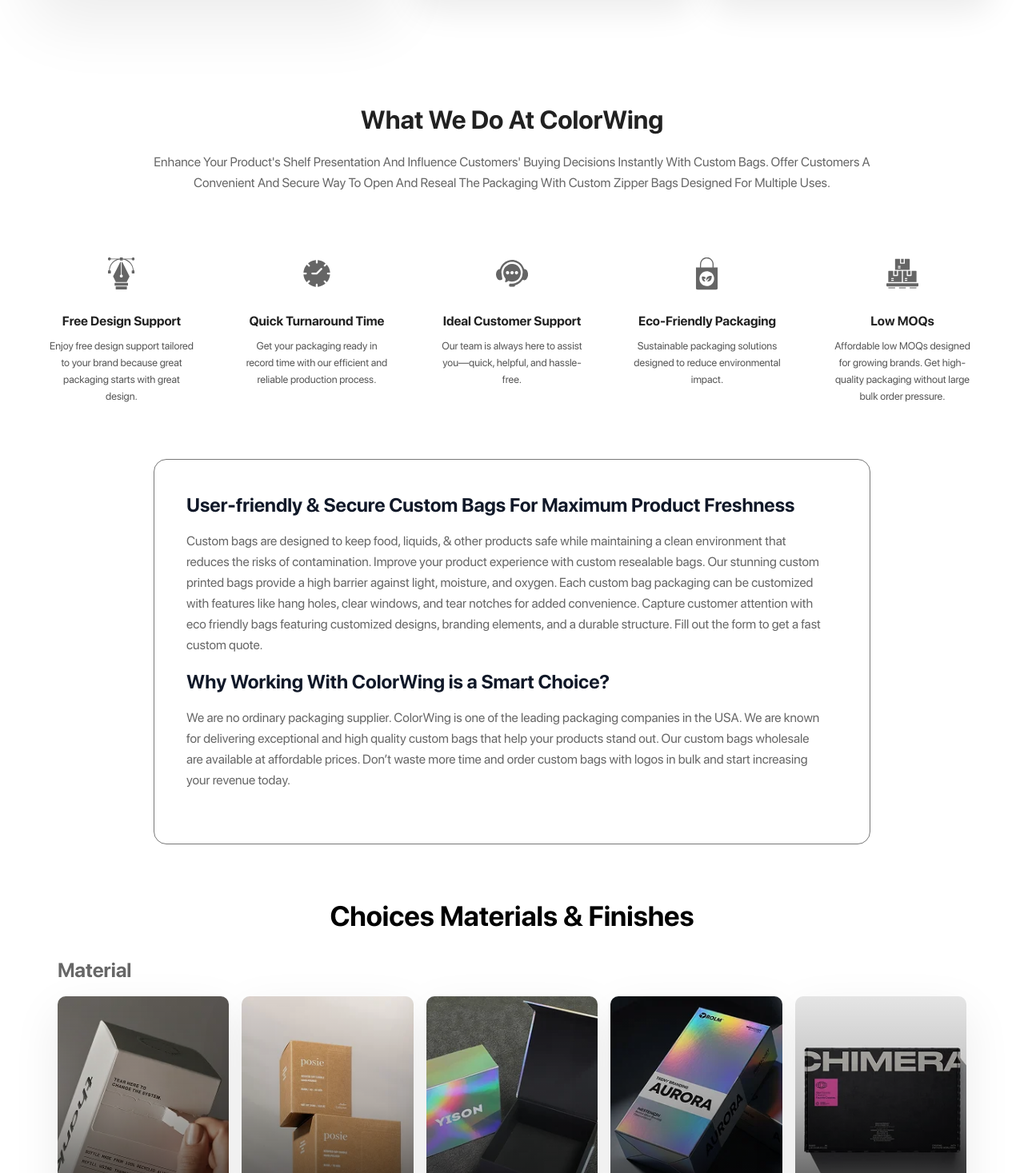
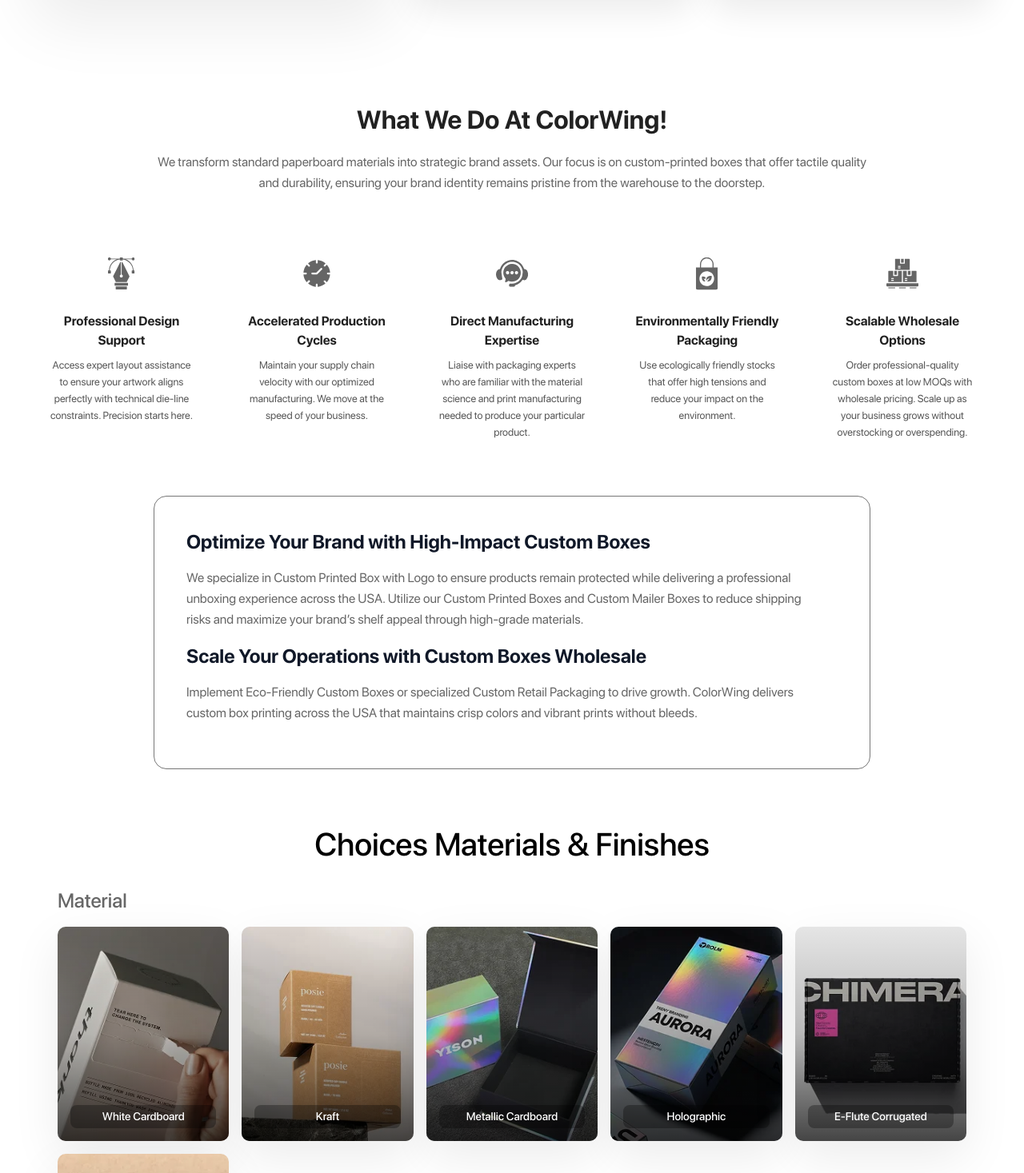
Before and after one commit to biztekdev/boxes-campaign-colorwing, a Next.js app: page / in a window 1280 px wide. Shown: the part 1763-3230 px from the top of the page at 80% size. Built offline with nearby package versions, Linux system fonts and the light colour scheme; no server answers.

Commit message:
khowledge

```diff
--- a/app/layout.tsx
+++ b/app/layout.tsx
@@ -6,7 +6,7 @@ import "./globals.css";
 const GA_MEASUREMENT_ID = "G-YQ75TB34L6";
 
 export const metadata: Metadata = {
-  title: "Create Next App",
+  title: "Custom Boxes – Premium Packaging Solutions | ColorWing – Wholesale Custom Boxes",
   description: "Generated by create next app",
 };
 
--- a/components/campaign/customBags/contentSection/index.jsx
+++ b/components/campaign/customBags/contentSection/index.jsx
@@ -5,7 +5,7 @@ const ContentSection = ({ data }) => {
     <section className="w-full bg-white  px-4  sm:px-5  md:px-6 ">
       <div className="max-w-4xl mx-auto">
         <div className="w-full bg-white border border-[#777777] rounded-2xl sm:rounded-2xl p-4 sm:p-6 md:p-8 lg:p-10">
-          <div className="h-[350px] xs:h-[400px] sm:h-[450px] md:h-[500px] lg:h-[400px] scrollbar-hide overflow-y-auto pr-2 sm:pr-3 md:pr-4">
+          <div className="h-[350px] xs:h-[400px] sm:h-[450px] md:h-[500px] lg:h-auto scrollbar-hide overflow-y-auto pr-2 sm:pr-3 md:pr-4">
             {data?.map((section, idx) => (
               <div className="mb-4 " key={idx}>
                 <h2 className="text-base sm:text-lg md:text-xl lg:text-2xl font-semibold text-gray-900 mb-3 sm:mb-4 leading-snug">
--- a/components/campaign/customBags/faqs/index.jsx
+++ b/components/campaign/customBags/faqs/index.jsx
@@ -27,7 +27,7 @@ const FaqSection = ({data}) => {
                   {faq.question}
                 </span>
                 <svg
-                  className={`w-5 h-5 sm:w-6 sm:h-6 text-black flex-shrink-0 transition-transform duration-300 ${
+                  className={`w-5 h-5 sm:w-6 sm:h-6 cursor-pointer text-black flex-shrink-0 transition-transform duration-300 ${
                     openIndex === index ? 'rotate-180' : ''
                   }`}
                   fill="none"
--- a/components/campaign/customBags/finishes/index.jsx
+++ b/components/campaign/customBags/finishes/index.jsx
@@ -6,7 +6,7 @@ const Finishes = ({data}) => {
     <section className="w-full bg-white py-6 px-4 sm:py-8 sm:px-5 md:py-10 md:px-6 lg:py-14 lg:px-8 xl:py-16">
 
       <div className="mx-auto  px-4 lg:px-10 2xl:px-20">
-        <p className="text-lg sm:text-xl md:text-2xl lg:text-[25px] font-semibold text-[#676767] mb-4 sm:mb-5 md:mb-6 lg:mb-4 ">
+        <p className="text-lg sm:text-xl md:text-2xl lg:text-[25px] font-medium text-[#676767] mb-4 sm:mb-5 md:mb-6 lg:mb-4 ">
           Finishes
         </p>
 
--- a/components/campaign/customBags/materials/index.jsx
+++ b/components/campaign/customBags/materials/index.jsx
@@ -5,10 +5,10 @@ const Materials = ({data}) => {
   return (
     <section className="w-full bg-white py-6 px-4 sm:py-8 sm:px-5 md:py-10 md:px-6 lg:py-14 lg:px-8 xl:py-16">
       <h2 className='text-center mb-6 md:mb-6 text-[25px] md:text-[30px] xl:text-[35px] 2xl:text-[40px] font-medium'>
-          <span className='font-bold text-black'>Choices Materials & Finishes</span>
+          <span className='font-medium text-black text-[40px]'>Choices Materials & Finishes</span>
         </h2>
       <div className="mx-auto  px-4 lg:px-10 2xl:px-20">
-        <p className="text-lg sm:text-xl md:text-2xl lg:text-[25px] font-semibold text-[#676767] mb-4 sm:mb-5 md:mb-6 lg:mb-4 ">
+        <p className="text-lg sm:text-xl md:text-2xl lg:text-[25px] font-medium text-[#676767] mb-4 sm:mb-5 md:mb-6 lg:mb-4 ">
           Material
         </p>
 
--- a/data/campaignData/customBagsData.js
+++ b/data/campaignData/customBagsData.js
@@ -54,92 +54,87 @@ export const customBagsData = {
       },
     ],
     callSection: {
-      heading: "What We Do At ColorWing",
+      heading: "What We Do At ColorWing!",
       subheading:
-        "Enhance Your Product's Shelf Presentation And Influence Customers' Buying Decisions Instantly With Custom Bags. Offer Customers A Convenient And Secure Way To Open And Reseal The Packaging With Custom Zipper Bags Designed For Multiple Uses.",
+        "We transform standard paperboard materials into strategic brand assets. Our focus is on custom-printed boxes that offer tactile quality and durability, ensuring your brand identity remains pristine from the warehouse to the doorstep.",
       items: [
         {
           id: 1,
           icon: "/campaign/custom-bags/icons/freeDesign.svg",
-          title: "Free Design Support",
+          title: "Professional Design Support",
           description:
-            "Enjoy free design support tailored to your brand because great packaging starts with great design.",
+            "Access expert layout assistance to ensure your artwork aligns perfectly with technical die-line constraints. Precision starts here.",
         },
         {
           id: 2,
           icon: "/campaign/custom-bags/icons/quickTurnaround.svg",
-          title: "Quick Turnaround Time",
+          title: "Accelerated Production Cycles",
           description:
-            "Get your packaging ready in record time with our efficient and reliable production process.",
+            "Maintain your supply chain velocity with our optimized manufacturing. We move at the speed of your business.",
         },
         {
           id: 3,
           icon: "/campaign/custom-bags/icons/idealCustomer.svg",
-          title: "Ideal Customer Support",
+          title: "Direct Manufacturing Expertise",
           description:
-            "Our team is always here to assist you—quick, helpful, and hassle-free.",
+            "Liaise with packaging experts who are familiar with the material science and print manufacturing needed to produce your particular product.",
         },
         {
           id: 4,
           icon: "/campaign/custom-bags/icons/ecoFriendly.svg",
-          title: "Eco-Friendly Packaging",
+          title: "Environmentally Friendly Packaging",
           description:
-            "Sustainable packaging solutions designed to reduce environmental impact.",
+            "Use ecologically friendly stocks that offer high tensions and reduce your impact on the environment.",
         },
         {
           id: 5,
           icon: "/campaign/custom-bags/icons/lowMoqs.svg",
-          title: "Low MOQs",
+          title: "Scalable Wholesale Options",
           description:
-            "Affordable low MOQs designed for growing brands. Get high-quality packaging without large bulk order pressure.",
+            "Order professional-quality custom boxes at low MOQs with wholesale pricing. Scale up as your business grows without overstocking or overspending.",
         },
       ],
     },
   },
   Content: [
     {
-      title: "User-friendly & Secure Custom Bags For Maximum Product Freshness",
+      title: "Optimize Your Brand with High-Impact Custom Boxes",
       paragraph:
-        "Custom bags are designed to keep food, liquids, & other products safe while maintaining a clean environment that reduces the risks of contamination. Improve your product experience with custom resealable bags. Our stunning custom printed bags provide a high barrier against light, moisture, and oxygen. Each custom bag packaging can be customized with features like hang holes, clear windows, and tear notches for added convenience. Capture customer attention with eco friendly bags featuring customized designs, branding elements, and a durable structure. Fill out the form to get a fast custom quote.",
+        "We specialize in Custom Printed Box with Logo to ensure products remain protected while delivering a professional unboxing experience across the USA. Utilize our Custom Printed Boxes and Custom Mailer Boxes to reduce shipping risks and maximize your brand’s shelf appeal through high-grade materials.",
     },
     {
-      title: "Why Working With ColorWing is a Smart Choice?",
+      title: "Scale Your Operations with Custom Boxes Wholesale",
       paragraph:
-        "We are no ordinary packaging supplier. ColorWing is one of the leading packaging companies in the USA. We are known for delivering exceptional and high quality custom bags that help your products stand out. Our custom bags wholesale are available at affordable prices. Don’t waste more time and order custom bags with logos in bulk and start increasing your revenue today.",
+        "Implement Eco-Friendly Custom Boxes or specialized Custom Retail Packaging to drive growth. ColorWing delivers custom box printing across the USA that maintains crisp colors and vibrant prints without bleeds.",
     },
   ],
   faqs: [
     {
       id: 1,
-      question: 'Is it okay for me to customize my own bag packaging?',
+      question: 'How Do I Measure Custom Boxes?',
       answer:
-        "Yes, you can customize your bag packaging. You can select specific shapes and sizes of your packaging and upload your design to reflect your brand’s unique identity. ",
+        "Yes, you can customize sizes as per your product’s size. Get measurements of the length, width, and depth of your product, then ensure that you add 1/16 th of an inch to each side to get a fit that is safe and professional.",
     },
     {
       id: 2,
-      question: 'Do you sell tear resistant personalized bags?',
+      question: 'What Are Industries You Serve For Custom Boxes',
       answer:
-        'Yes. We sell tear resistant custom ziplock bags made to protect your products for a long time. Our bags are designed to withstand extreme conditions.',
+        'ColorWing delivers premium Custom Boxes for E-commerce, Cosmetics, and Retail. From durable Custom Shipping Boxes for tech to high-impact Custom Packaging with Logo for food and apparel',
     },
     {
       id: 3,
-      question: 'Which packaging materials are available for my customized bags?',
+      question: 'Do you provide retail package specialty finishes?',
       answer:
-        'We utilize the best quality packaging materials to make strong, customized bags for you. The following are the packaging materials for your bags:',
-      listItems: ['Plain white', 'Metalized', 'Clear bags', 'Metalized+Clear', 'Foil pouch', 'Kraft bag'],
+        'Yes. We offer Spot UV, foil stamping, and soft-touch lamination to give your customers the high-contrast, high-quality tactile experience.',
+      // listItems: ['Plain white', 'Metalized', 'Clear bags', 'Metalized+Clear', 'Foil pouch', 'Kraft bag'],
     },
     {
       id: 4,
-      question: 'Are custom bag packaging safe for direct food contact?',
+      question: 'Is it possible to take a prototype before my complete order?',
       answer:
-        'Yes. Our custom bags are safe for direct food contact and are made using FDA compliant packaging materials.',
+        'Our samples are unprinted and are made to order to ensure fit and functionality before we put them into mass production, your custom-printed boxes.',
     },
-    {
-      id: 5,
-      question: 'Do you offer child resistant custom bags?',
-      answer:
-        'Yes. We do offer you child resistant custom bags featuring certified zippers to prevent accidental product ingestion by children under five.',
-    },
+
   ],
   materials: [
     {
@@ -216,40 +211,33 @@ export const customBagsData = {
       rating: 5,
       title: 'Printing Came Out Flawless',
       review:
-        "My custom bag packaging solutions were even better than I imagined. The printing was perfect, and the ziplock also works flawlessly. The packaging itself feels sturdy. These bags have helped us stand out at markets. Highly recommended!",
+        "My Custom Printed Boxes from ColorWing exceeded every expectation. The color accuracy is perfect, and the material feels incredibly sturdy. These boxes have truly helped our brand stand out in a crowded retail market. Highly recommended for any serious business!",
       verified: true,
     },
     {
       id: 2,
       rating: 5,
-      title: 'No Spills, Even During Transit',
+      title: 'Durability in Transit',
       review:
-        "I ordered custom bag packaging to ship our products nationwide, and yet they never leaked or got torn. This level of durability gives us peace of mind. Our customers love the luxurious look of the packaging.",
+        "I ordered Custom Shipping Boxes to move our fragile inventory nationwide, and not a single one arrived crushed or torn. This level of structural integrity gives us total peace of mind. Our customers often comment on the premium, professional look of the packaging.",
       verified: true,
     },
     {
       id: 3,
       rating: 5,
-      title: 'Strong Bags And No Rips',
+      title: 'Scalable Wholesale Orders',
       review:
-        "I’m in love with these bag packaging solutions. They hold up perfectly. There was no tearing even during the transit. It’s a huge relief for us to know that our products arrive in perfect condition every single time. Will order again!",
+        "Finding a partner for Custom Boxes Wholesale was a challenge until we found ColorWing. They handle our large orders with ease, and the quality remains consistent across every batch. It is a huge relief to know our products will arrive in perfect condition every time.",
       verified: true,
     },
     {
       id: 4,
       rating: 5,
-      title: 'Order Arrived Super Fast',
+      title: 'Strategic Unboxing Experience',
       review:
-        "We were out of packaging and placed a rush order. Our custom bags arrived super quickly, which makes everything easier for us. You are a lifesaver. Printing was top notch, and the quality was also amazing. ",
+        "We shifted to Custom Packaging with Logo and saw an immediate difference in customer feedback. ColorWing provides the technical precision we need for our complex die-line designs. The tactile quality of their cardboard is unmatched in the industry.",
       verified: true,
     },
-    {
-      id: 5,
-      rating: 5,
-      title: 'Perfect for Product Freshness',
-      review:
-        "My food business depends on keeping the aroma and freshness fully sealed. These customized bag packaging have helped us do exactly that. No moisture, just fresh food products. Plus, they look great on shelves.",
-      verified: true,
-    },
+
   ],
 };
```
